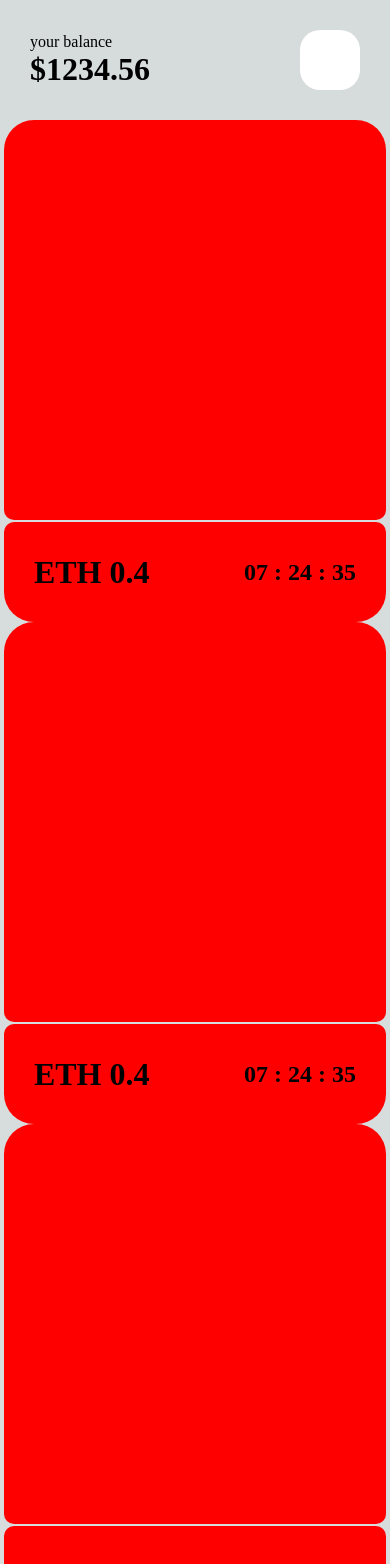
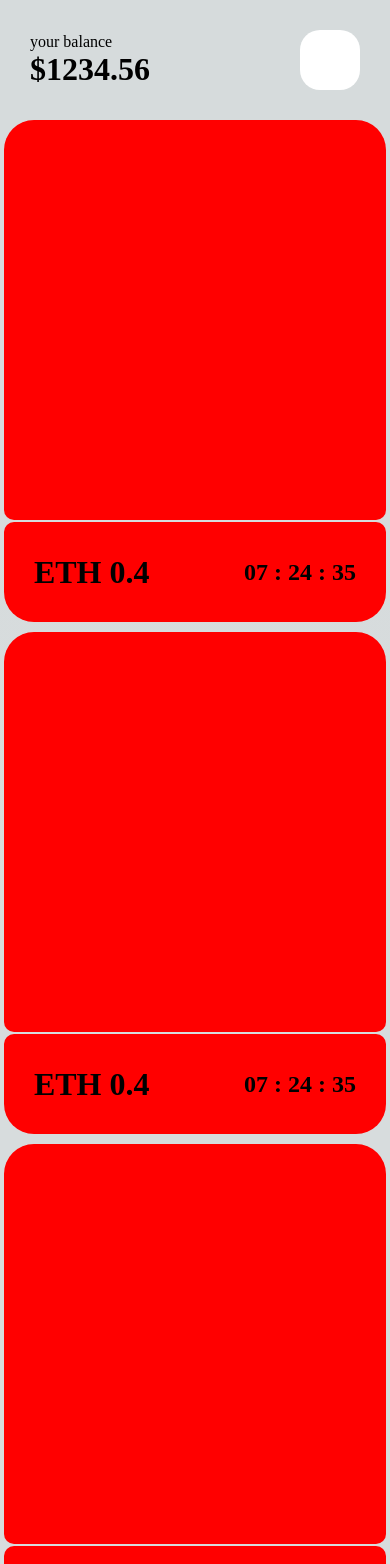
Before and after one commit to SuezDevelopment/fett-v1, a Next.js app: page / in a window 390 px wide. Shown: the top 1564 px of the page. Built offline with nearby package versions, Linux system fonts and the light colour scheme.

Commit message:
transition

```diff
--- a/src/components/screen1/nftcards.tsx
+++ b/src/components/screen1/nftcards.tsx
@@ -1,6 +1,7 @@
 import React, { useEffect, useRef } from 'react';
 import styles from '@/styles/Home.module.css'
 import Link from 'next/link';
+
 interface NftCardProps {
     data: {
       id: number;
@@ -13,13 +14,13 @@ export const  NftCards: React.FC<NftCardProps>  = ({data}) => {
     return(
         <>
             {data.map(nft_card => (
-                <div key={nft_card.id}>
-                    <Link href={`/bid/${nft_card.id}`}>
-                        <div className={styles.nft_cards}>
+                <div className={styles.nft_cards} key={nft_card.id}>
+                    <Link href={`/bid?nft=${nft_card.id}`}>
+                        <div className={styles.nft_card}>
 
                         </div>
                     </Link>
-                    <div className={styles.nft_cards_bottom}>
+                    <div className={styles.nft_card_bottom}>
                         <div>
                             <h1>{`ETH ${nft_card.bid_price}`}</h1>
                         </div>
--- a/src/styles/Home.module.css
+++ b/src/styles/Home.module.css
@@ -23,6 +23,10 @@
   }
 
   .nft_cards{
+    margin-bottom: 10px;
+  }
+
+  .nft_card{
     width: 98%;
     height: 400px;
     margin-left: auto;
@@ -30,7 +34,7 @@
     background-color: red;
     border-radius: 30px 30px 10px 10px;
   }
-  .nft_cards_bottom{
+  .nft_card_bottom{
     width: 98%;
     height: 100px;
     margin-top: 2px;
```
